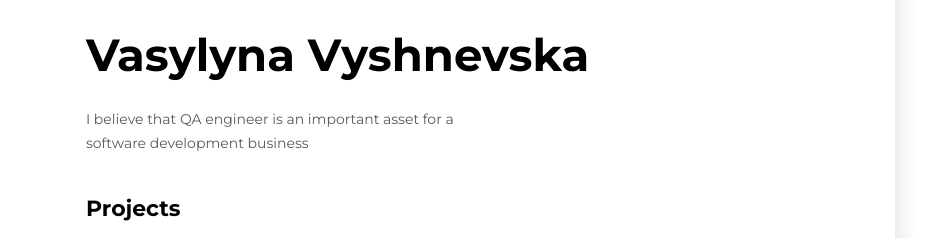
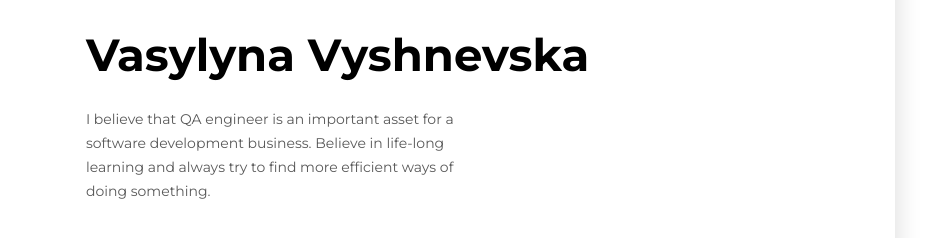
Before and after one commit to VasylynaVyshnevska/Resume, a plain HTML site: page index.html in a window 1280 px wide. Shown: the part 132-370 px from the top of the page, 345-1280 px from the left. Drawn offline with Linux system fonts and the light colour scheme.

Commit message:
summery added

```diff
--- a/index.html
+++ b/index.html
@@ -21,7 +21,7 @@
             <h2 class="about-me-profession">Junior Quality Assurance Engineer</h2>
             <h1 class="my-name">Vasylyna Vyshnevska</h1>
 
-        <p class="about-me-description">I believe that QA engineer is an important asset for a software development business</p>
+        <p class="about-me-description">I believe that QA engineer is an important asset for a software development business. Believe in life-long learning and always try to find more efficient ways of doing something.</p>
             </div>
             <!-- My projects section -->
                 <div class="my-projects-section">
```
